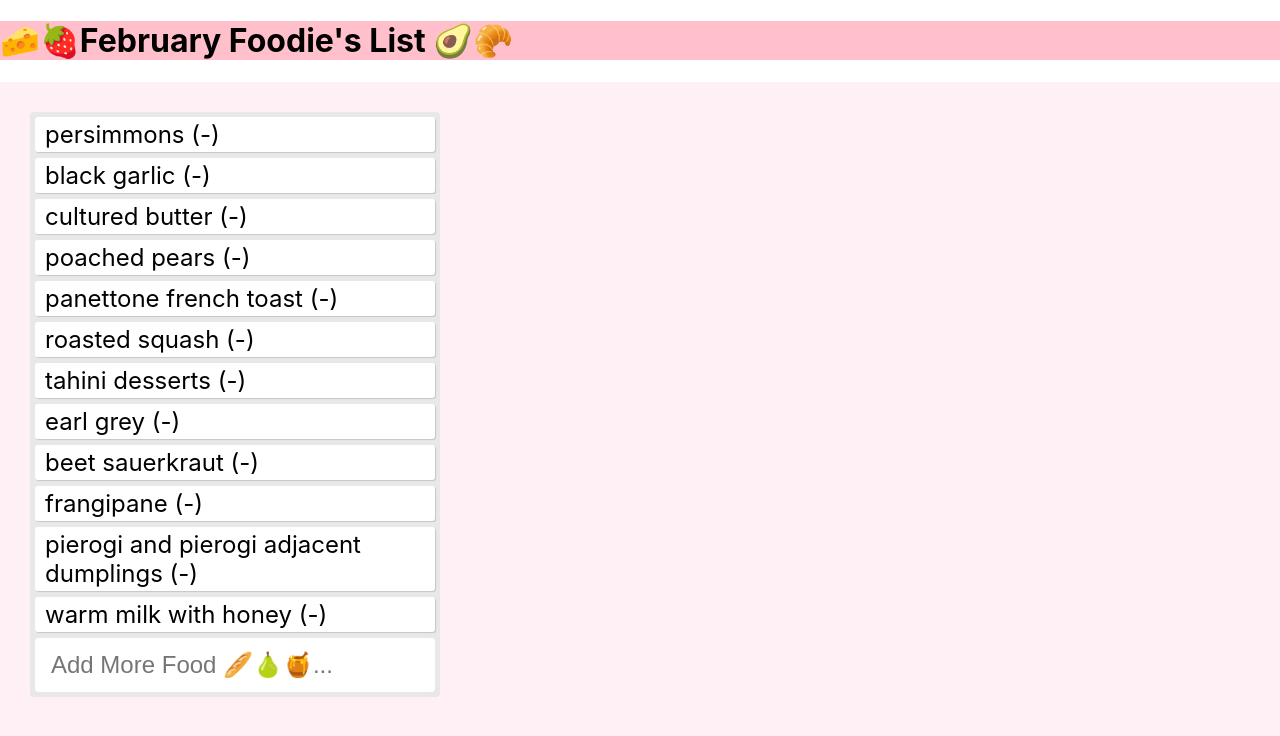
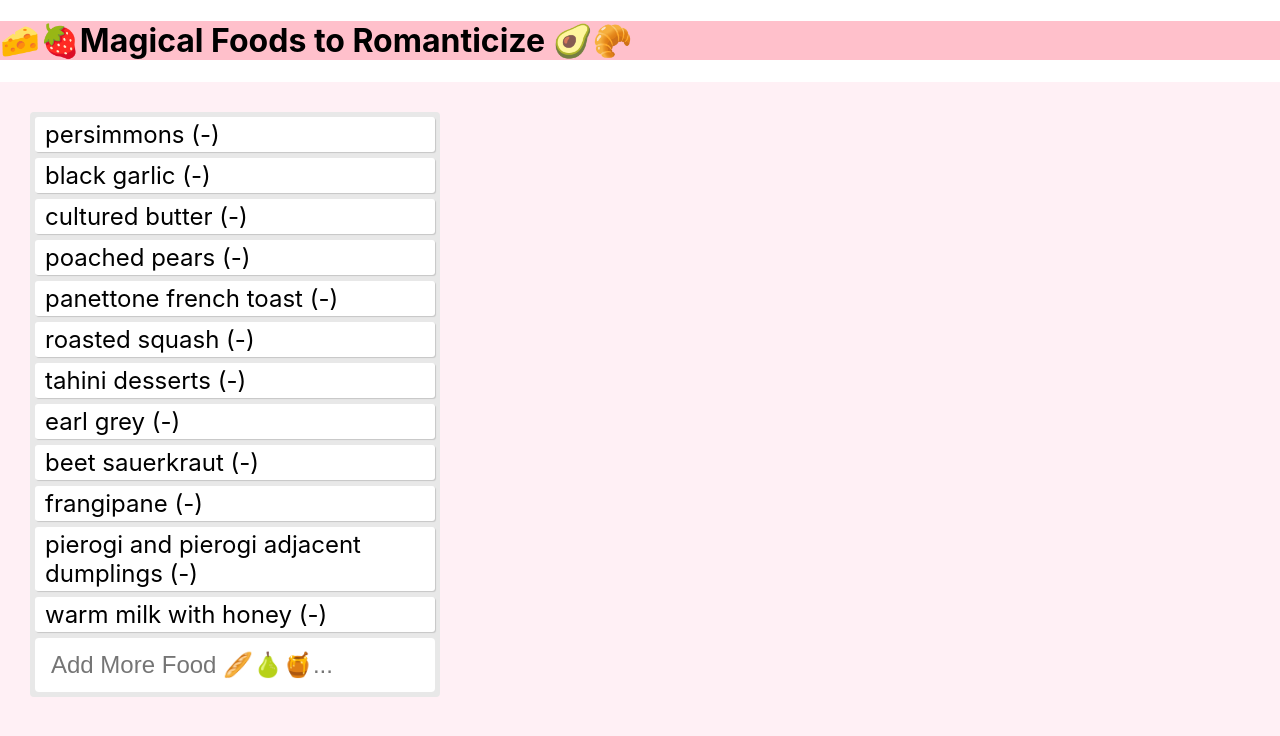
Before and after one commit to smolTypo/List-React, a plain HTML site: page index.html in a window 1280 px wide. Drawn offline with nearby package versions, Linux system fonts and the light colour scheme.

Commit message:
Update index.html

```diff
--- a/index.html
+++ b/index.html
@@ -2,7 +2,7 @@
 <html>
   <head>
     <meta charset="UTF-8" />
-    <title>February Foodie's List</title>
+    <title>Magical Food List</title>
 
     <link rel="stylesheet" type="text/css" href="styles.css">
 
@@ -11,7 +11,7 @@
   </head>
   <body>
 
-    <h1>🧀🍓February Foodie's List 🥑🥐</h1>
+    <h1>🧀🍓Magical Foods to Romanticize 🥑🥐</h1>
 
     <!-- we will put our teact component inside this div -->
     <div id="root"></div>
```
